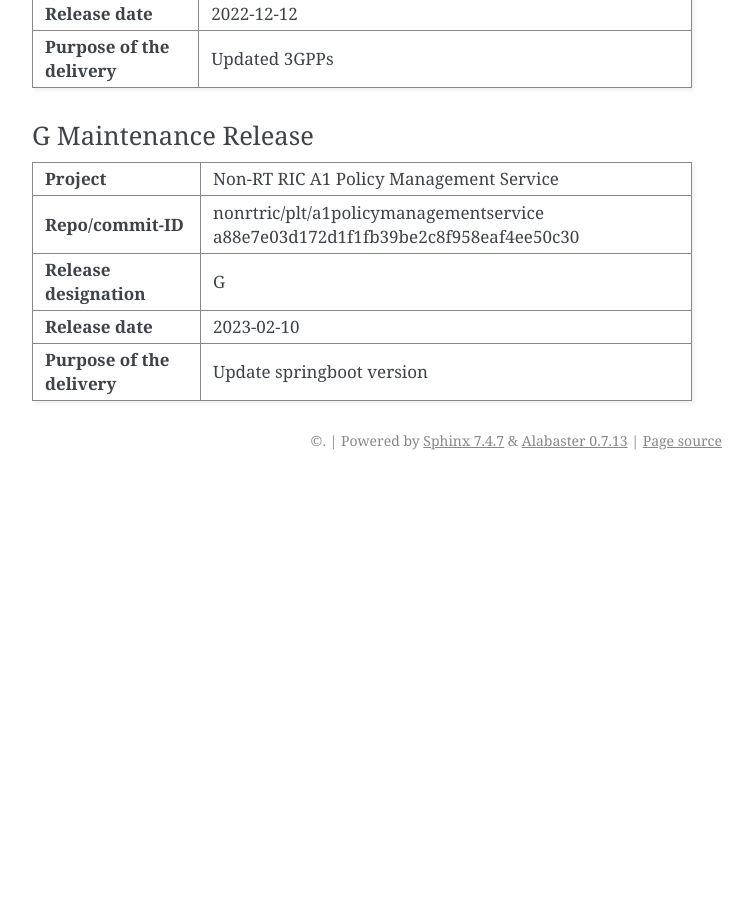
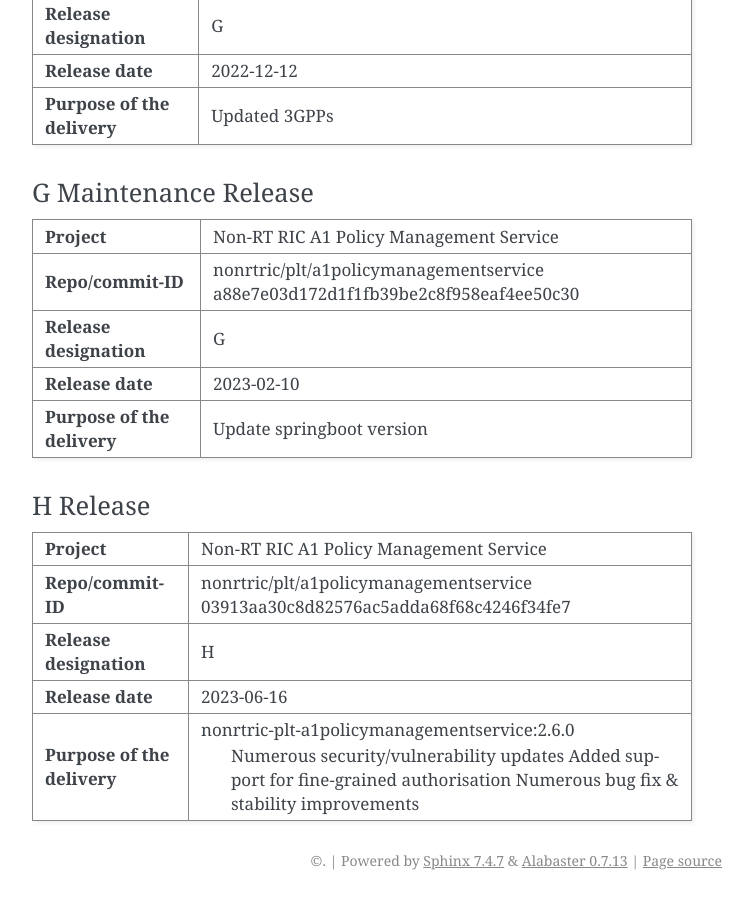
Before and after one commit to o-ran-sc/nonrtric-plt-a1policymanagementservice, a Sphinx documentation site: the page built from docs/release-notes.rst, in a window 1280 px wide and 900 px high, scrolled down 3940 px. Shown: the whole window, without its empty margins (388-1141 px from the left). Built offline with Sphinx 7.4.7, drawn with Linux system fonts in a browser that asks for light colours; before the commit the page ends 4420 px from its top, so only the background shows below that; some of the changed text lies outside the part shown.

Commit message:
Docs: Update release notes
Issue-ID: NONRTRIC-883
Change-Id: I2b693c21f8aa5f63ada055947b7e29d235474d56
Signed-off-by: JohnKeeney <john.keeney@est.tech>

```diff
--- a/docs/release-notes.rst
+++ b/docs/release-notes.rst
@@ -58,6 +58,9 @@
 +------------+----------+------------------+--------------------+
 | 2023-02-10 | 2.5.1    | Yennifer Chacon  | G Maintenance      |
 |            |          |                  | Release            |
++------------+----------+------------------+--------------------+
+| 2023-06-16 | 2.6.0    | John Keeney      | H Release          |
+|            |          |                  |                    |
 +------------+----------+------------------+--------------------+
 
 Release Data
@@ -274,3 +277,25 @@
 | **Purpose of the delivery** | Update springboot version                         |
 |                             |                                                   |
 +-----------------------------+---------------------------------------------------+
+
+H Release
+---------
++-----------------------------+---------------------------------------------------+
+| **Project**                 | Non-RT RIC A1 Policy Management Service           |
+|                             |                                                   |
++-----------------------------+---------------------------------------------------+
+| **Repo/commit-ID**          | nonrtric/plt/a1policymanagementservice            |
+|                             | 03913aa30c8d82576ac5adda68f68c4246f34fe7          |
+|                             |                                                   |
++-----------------------------+---------------------------------------------------+
+| **Release designation**     | H                                                 |
+|                             |                                                   |
++-----------------------------+---------------------------------------------------+
+| **Release date**            | 2023-06-16                                        |
+|                             |                                                   |
++-----------------------------+---------------------------------------------------+
+| **Purpose of the delivery** | nonrtric-plt-a1policymanagementservice:2.6.0      |
+|                             |   Numerous security/vulnerability updates         |
+|                             |   Added support for fine-grained authorisation    |
+|                             |   Numerous bug fix & stability improvements       |
++-----------------------------+---------------------------------------------------+
--- a/docs/requirements-docs.txt
+++ b/docs/requirements-docs.txt
@@ -2,6 +2,7 @@
 Sphinx
 doc8
 docutils < 0.17
+urllib3~=1.26.15
 setuptools
 six
 sphinx_rtd_theme
```
